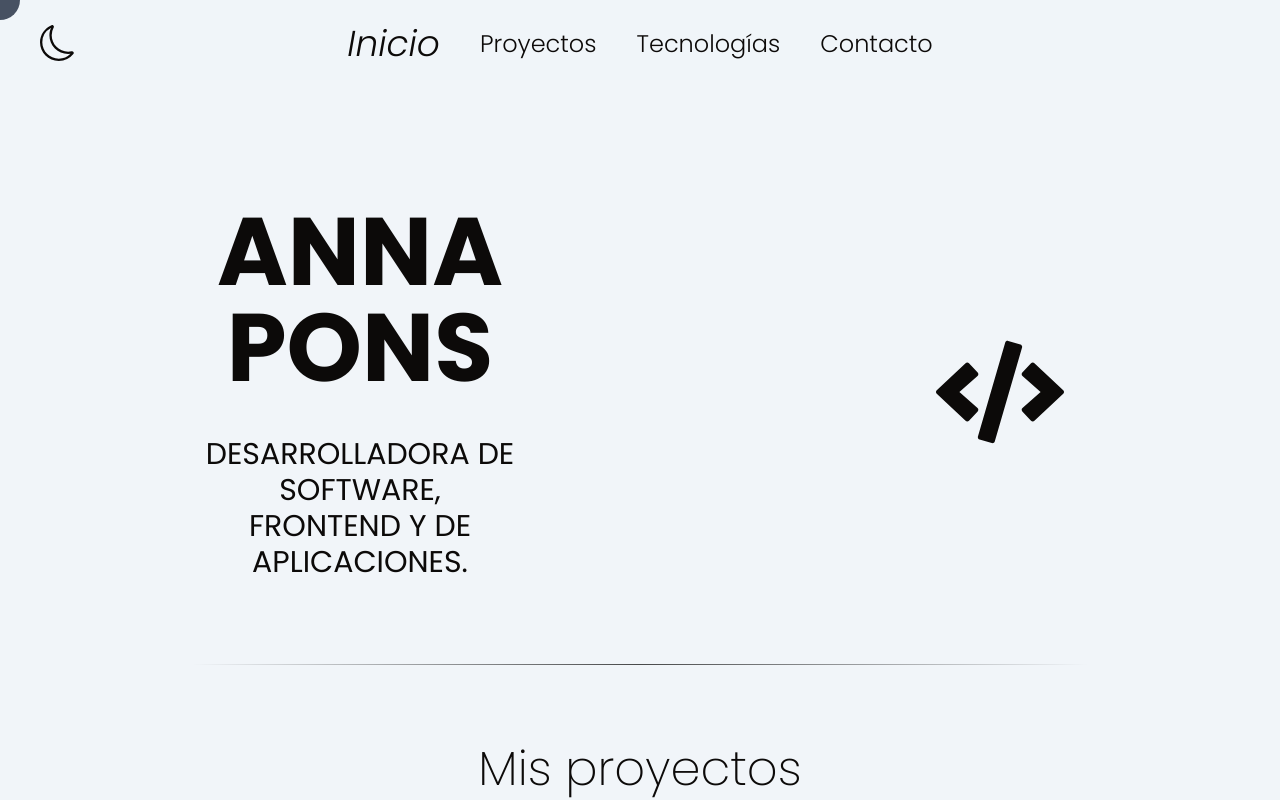
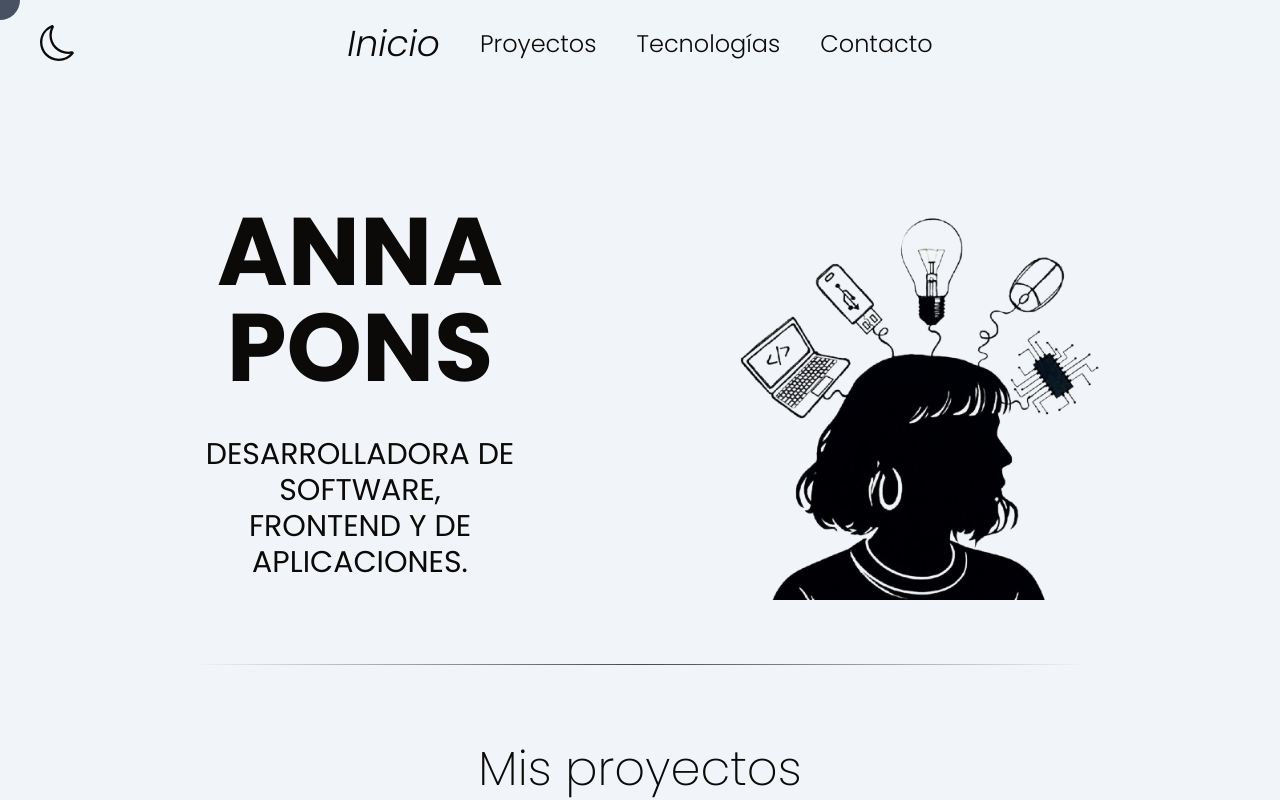
Before and after one commit to annapons10/portfolio, a React (Vite) app: page / in a window 1280 px wide. Built offline with nearby package versions, Linux system fonts and the light colour scheme.

Commit message:
ADD dibujo en inicio en theme dark y theme light

```diff
--- a/src/App.jsx
+++ b/src/App.jsx
@@ -5,6 +5,7 @@ import { useSection } from './hooks/useSection';
 import { Footer } from './components/Footer';
 import { useEffect } from 'react';
 import { FollowMouse } from './components/MouseFollower';
+import { useTheme } from "./hooks/useTheme";
 
 /* Librería de animaciones: */
 import AOS from 'aos';
@@ -17,15 +18,17 @@ function App() {
   }, []);
 
   const { activeSection, sectionsRef } = useSection(); // Llamamos al custom hook useSection
+  //Custom hook para el tema:
+  const { theme, changeTheme } = useTheme();
 
 
   return (
     <>
       <BrowserRouter>  {/* Aquí envolvemos la aplicación en BrowserRouter */}
         < FollowMouse />
-        <NavBar  activeSection={activeSection}/>
+        <NavBar  activeSection={activeSection} theme={theme} changeTheme={changeTheme}/>
         <Routes>
-          <Route path="/" element={<MainLayout sectionsRef={sectionsRef}/>} />
+          <Route path="/" element={<MainLayout sectionsRef={sectionsRef} theme={theme}/>} />
         </Routes>
         <Footer />
       </BrowserRouter>
--- a/src/components/Navbar.jsx
+++ b/src/components/Navbar.jsx
@@ -4,18 +4,13 @@ import { TfiClose } from "react-icons/tfi";
 import { HashLink } from 'react-router-hash-link';
 import { BsMoon } from "react-icons/bs";
 import { BsSun } from "react-icons/bs";
-import { useTheme } from "../hooks/useTheme";
 import { Pages } from "../data/pageLinks";
 
 /* SE RE-RENDERIZA CUANDO UNO DE LOS ESTADOS ASOCIADOS A ESTE COMPONENTE CAMBIA. EJEMPLO EL OPTION EN EL CUSTOM HOOK. */
 
-export const NavBar = ({ activeSection }) => {
-    //Custom hook para el tema:
-    const { theme, changeTheme } = useTheme();
+export const NavBar = ({ activeSection, theme, changeTheme }) => {
     //Estado menú hamburgesa:
     const [isOpen, setIsOpen] = useState(false);
-
-    console.log(`isOpen: ${isOpen}`);
 
     return (
         <>
@@ -56,7 +51,7 @@ export const NavBar = ({ activeSection }) => {
             {/* NAV */}
             {/* HACER :HOVER CON COLOR Y CUANDO ESTA EN PANTALLA GRANDE QUE SE QUEDE CLICKEADO. */}
             <header>
-                <nav className={` bg-[var(--color-fondo-nav)]  fixed  right-0 top-0  transition-transform duration-800 ease-in-out
+                <nav data-aos="fade-down" className={` bg-[var(--color-fondo-nav)]  fixed  right-0 top-0  transition-transform duration-800 ease-in-out z-3
                     ${isOpen ? "translate-x-0 z-2 " : "translate-x-full "} lg:w-full lg:h-20 lg:translate-x-0`}>
 
 
--- a/src/hooks/useSection.js
+++ b/src/hooks/useSection.js
@@ -22,11 +22,8 @@ export function useSection (){
                     const section = Pages.find(page => page.path === `#${sectionId}`);
                     // Si el objeto se encuentra, obtengo el label; si no, devuelvo "Inicio"
                     const namePath = section ? section.label : "Inicio";
-                    setActiveSection(namePath); // Cambio la opción
-                    console.log(`he cambiado la activeSection y deberia re renderizarse a ${namePath}`);
-
+                    setActiveSection(namePath); // Cambio la opción.
                 }
-
 
             });
         }, /* PONER LAS CONFIGURACIONES PARA QUE EL CALLBACK SE EJECUTE:  */
--- a/src/pages/MainLayout.jsx
+++ b/src/pages/MainLayout.jsx
@@ -2,11 +2,11 @@ import { ProjectCard } from '../components/ProjectCard';
 import { Projects } from '../data/infoProjects';
 import { Technologies } from '../data/technologies';
 import { RedesSociales } from '../data/redesSociales';
-import { FaCode } from "react-icons/fa";
-import AOS from 'aos';
+import fotoPerfilDark from '../assets/annaNegro.png';
+import fotoPerfilLigth from '../assets/annaBlanco.png';
 
 
-export const MainLayout = ({ sectionsRef }) => {
+export const MainLayout = ({ sectionsRef, theme }) => {
 
 
     return (
@@ -28,12 +28,14 @@ export const MainLayout = ({ sectionsRef }) => {
                         </p>
                     </article>
 
-                    <FaCode data-aos="fade-left" data-aos-delay="300" className=' text-6xl lg:text-9xl'/>
+                    {/* <FaCode data-aos="fade-left" data-aos-delay="300" className=' text-6xl lg:text-9xl'/> */}
 
                     {/* Imagen mía futura */}
-                    {/* <div className="mt-6 sm:mt-8 ">
-                        <img className="w-32 h-32 sm:w-40 sm:h-40 md:w-48 md:h-52 object-cover rounded-full" src={fotoPerfil} alt="Foto de perfil" />
-                    </div> */}
+                    <div className="w-full h-full mt-8 sm:mt-8 ">
+                        {/* sm:w-40 sm:h-40 md:w-48 md:h-52 */}
+                        <img data-aos="fade-left" className="w-full h-full  max-w-sm  object-cover"
+                        src={theme === "light" ? fotoPerfilLigth : fotoPerfilDark}  alt="Foto de perfil" />
+                    </div>
                 </div>
             </section>
 
```
Also changed, not shown: src/assets/annaBlanco.png (added), src/assets/annaNegro.png (added).
